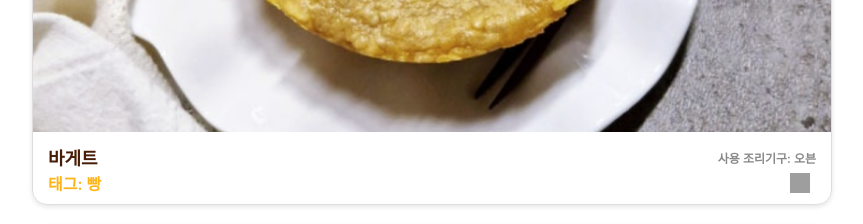
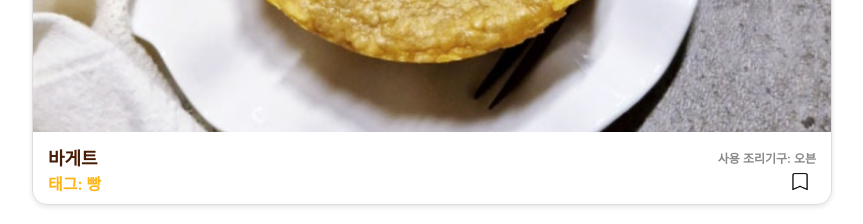
Before and after one commit to Likelion-at-SMWU-12th/DreamPatissier-Client, a React (Create React App) app in the folder dream/: page /recipes in a window 1280 px wide. Shown: the part 1081-1305 px from the top of the page, without its empty margins (208-1071 px from the left). Built offline with nearby package versions, Linux system fonts and the light colour scheme; grey boxes are pictures that could not be loaded.

Commit message:
[Add] 주석 추가

```diff
--- a/dream/src/pages/Recipes.js
+++ b/dream/src/pages/Recipes.js
@@ -3,8 +3,10 @@ import "../styles/Recipes.css";
 import Bread_represent from "../assets/bread_re.png";
 import editIcon from "../assets/edit-icon.png";
 import deleteIcon from "../assets/delete-icon.png";
-import saveIcon from "../assets/save-icon.png";
+import savedIcon from "../assets/saved-icon.png";
+import unsavedIcon from "../assets/unsaved-icon.png";
 
+// 더미 레시피 데이터
 const mockRecipes = [
   {
     id: 1,
@@ -32,6 +34,7 @@ const mockRecipes = [
   },
 ];
 
+// 검색 바 컴포넌트
 const SearchBar = ({ searchTerm, setSearchTerm }) => {
   return (
     <input
@@ -44,8 +47,10 @@ const SearchBar = ({ searchTerm, setSearchTerm }) => {
   );
 };
 
-const RecipeItem = ({ recipe, currentUser }) => {
-  const isAuthor = recipe.author === currentUser;
+// 개별 레시피 아이템 컴포넌트
+const RecipeItem = ({ recipe, currentUser, onToggleSave, savedRecipes }) => {
+  const isAuthor = recipe.author === currentUser; // 현재 사용자와 레시피 작성자 비교
+  const isSaved = savedRecipes.includes(recipe.id); // 레시피가 스크랩 되어있는지 여부
 
   return (
     <div className="recipe-item">
@@ -64,6 +69,7 @@ const RecipeItem = ({ recipe, currentUser }) => {
         <p className="recipe-tags">태그: {recipe.tags.join(", ")}</p>
         <div className="recipe-buttons">
           {isAuthor ? (
+            // 현재 사용자가 레시피 작성자일 때만 수정 및 삭제 버튼 표시
             <>
               <button className="edit-btn">
                 <img src={editIcon} alt="수정하기" />
@@ -73,8 +79,12 @@ const RecipeItem = ({ recipe, currentUser }) => {
               </button>
             </>
           ) : (
-            <button className="save-btn">
-              <img src={saveIcon} alt="저장하기" />
+            // 현재 사용자가 레시피 작성자가 아닐 때 스크랩 버튼 표시
+            <button
+              className="save-btn"
+              onClick={() => onToggleSave(recipe.id)}
+            >
+              <img src={isSaved ? savedIcon : unsavedIcon} alt="저장하기" />
             </button>
           )}
         </div>
@@ -83,10 +93,13 @@ const RecipeItem = ({ recipe, currentUser }) => {
   );
 };
 
+// 레시피 목록 컴포넌트
 const Recipes = () => {
-  const [searchTerm, setSearchTerm] = useState("");
+  const [searchTerm, setSearchTerm] = useState(""); // 검색어 상태
+  const [savedRecipes, setSavedRecipes] = useState([]); // 스크랩된 레시피 상태
   const currentUser = "user1"; // 현재 로그인한 사용자 예시
 
+  // 검색어에 따라 필터링된 레시피 목록
   const filteredRecipes = mockRecipes.filter(
     (recipe) =>
       recipe.title.includes(searchTerm) ||
@@ -94,13 +107,37 @@ const Recipes = () => {
       recipe.equipment.some((equip) => equip.includes(searchTerm))
   );
 
+  // 스크랩 상태를 토글하는 함수
+  const handleToggleSave = (recipeId) => {
+    setSavedRecipes((prevSaved) => {
+      const updatedSaved = prevSaved.includes(recipeId)
+        ? prevSaved.filter((id) => id !== recipeId) // 이미 스크랩된 레시피는 제거
+        : [...prevSaved, recipeId]; // 스크랩되지 않은 레시피는 추가
+
+      // 로그 출력
+      if (prevSaved.includes(recipeId)) {
+        console.log(`레시피 ${recipeId}의 스크랩이 취소되었습니다.`);
+      } else {
+        console.log(`레시피 ${recipeId}이(가) 스크랩되었습니다.`);
+      }
+
+      return updatedSaved;
+    });
+  };
+
   return (
     <div className="container">
       <div className="search-container">
         <SearchBar searchTerm={searchTerm} setSearchTerm={setSearchTerm} />
       </div>
       {filteredRecipes.map((recipe) => (
-        <RecipeItem key={recipe.id} recipe={recipe} currentUser={currentUser} />
+        <RecipeItem
+          key={recipe.id}
+          recipe={recipe}
+          currentUser={currentUser}
+          onToggleSave={handleToggleSave}
+          savedRecipes={savedRecipes}
+        />
       ))}
     </div>
   );
```
